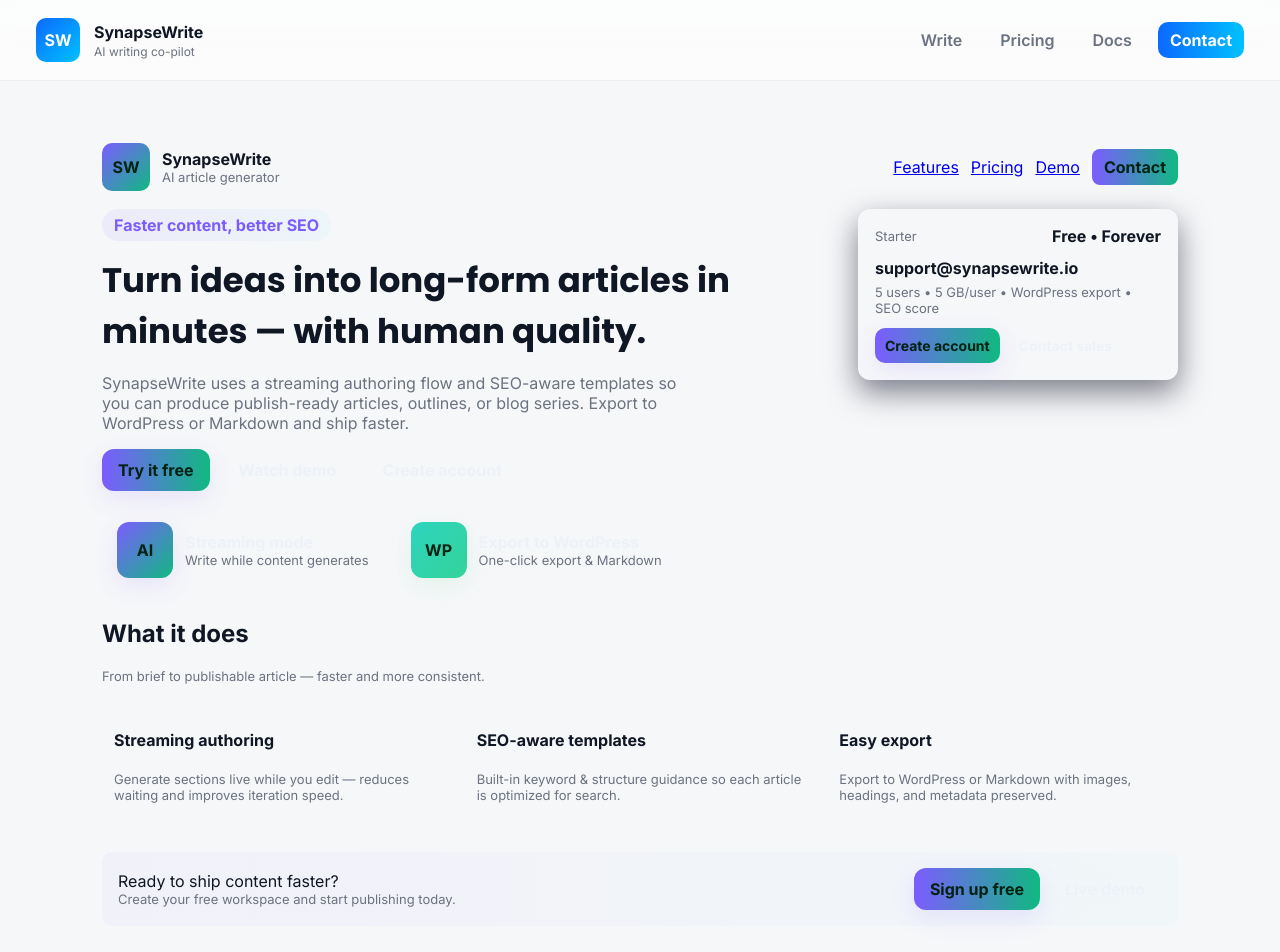
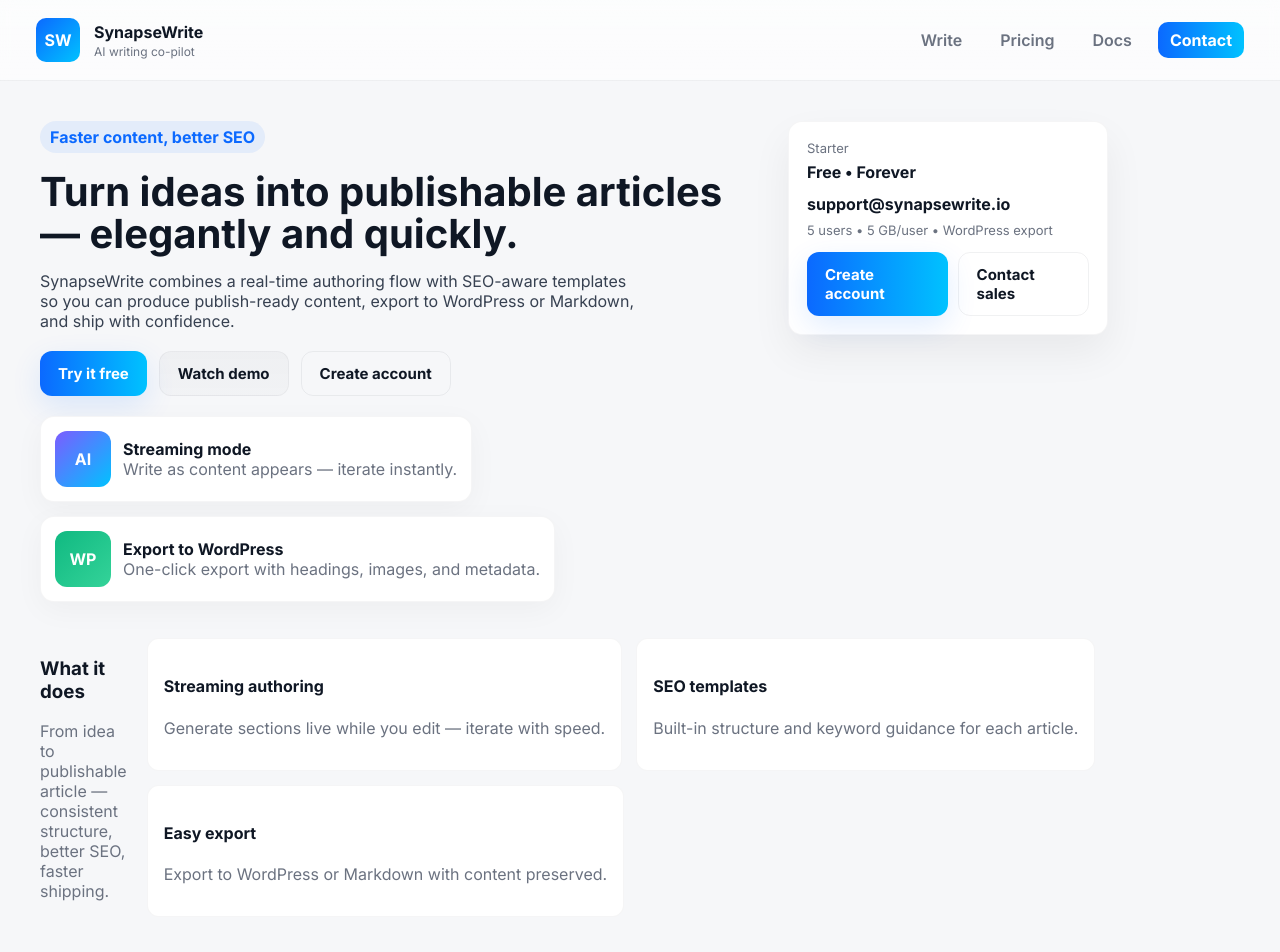
Before and after one commit to inpursuitsol/synapsewrite, a Next.js app: page / in a window 1280 px wide. Shown: the top 952 px of the page. Built offline with nearby package versions, Linux system fonts and the light colour scheme.

Commit message:
Update page.js

```diff
--- a/app/page.js
+++ b/app/page.js
@@ -1,202 +1,122 @@
-"use client";
-
-import React from "react";
-
+// app/page.js
 export default function Page() {
   return (
-    <div className="sw-root">
-      <header className="sw-header">
-        <div className="sw-brand">
-          <a href="/" className="sw-logo">SW</a>
-          <div>
-            <div className="sw-name">SynapseWrite</div>
-            <div className="sw-sub">AI article generator</div>
-          </div>
-        </div>
-
-        <nav className="sw-nav">
-          <a href="/generate" className="sw-link">Features</a>
-          <a href="/generate" className="sw-link">Pricing</a>
-          <a href="https://your-demo-link.example" className="sw-link" target="_blank" rel="noreferrer">Demo</a>
-          <a href="mailto:support@synapsewrite.io" className="sw-cta">Contact</a>
-        </nav>
-      </header>
-
-      <main className="sw-hero">
-        <div className="sw-hero-left">
-          <div className="sw-badge">Faster content, better SEO</div>
-          <h1 className="sw-h1">Turn ideas into long-form articles in minutes — with human quality.</h1>
-          <p className="sw-lead">
-            SynapseWrite uses a streaming authoring flow and SEO-aware templates so you can produce publish-ready articles,
-            outlines, or blog series. Export to WordPress or Markdown and ship faster.
+    <div className="hp-root">
+      <section className="hero">
+        <div className="hero-left">
+          <div className="kicker">Faster content, better SEO</div>
+          <h1 className="title">Turn ideas into publishable articles — elegantly and quickly.</h1>
+          <p className="lead">
+            SynapseWrite combines a real-time authoring flow with SEO-aware templates so you can produce publish-ready content,
+            export to WordPress or Markdown, and ship with confidence.
           </p>
 
-          <div className="sw-actions">
-            <a href="/generate" className="sw-btn primary">Try it free</a>
-            <a href="https://your-demo-link.example" className="sw-btn secondary" target="_blank" rel="noreferrer">Watch demo</a>
-            <a href="/generate" className="sw-btn outline">Create account</a>
+          <div className="ctas">
+            <a className="btn primary" href="/generate">Try it free</a>
+            <a className="btn secondary" href="https://your-demo-link.example" target="_blank" rel="noreferrer">Watch demo</a>
+            <a className="btn outline" href="/generate">Create account</a>
           </div>
 
-          <div className="sw-cards">
-            <div className="sw-card sw-card-ai" aria-hidden>
-              <div className="sw-card-icon">AI</div>
+          <div className="features">
+            <div className="feature-card ai">
+              <div className="icon">AI</div>
               <div>
-                <div className="sw-card-title">Streaming mode</div>
-                <div className="sw-muted">Write while content generates</div>
+                <div className="f-title">Streaming mode</div>
+                <div className="f-sub">Write as content appears — iterate instantly.</div>
               </div>
             </div>
 
-            <div className="sw-card sw-card-wp" aria-hidden>
-              <div className="sw-card-icon">WP</div>
+            <div className="feature-card wp">
+              <div className="icon">WP</div>
               <div>
-                <div className="sw-card-title">Export to WordPress</div>
-                <div className="sw-muted">One-click export & Markdown</div>
+                <div className="f-title">Export to WordPress</div>
+                <div className="f-sub">One-click export with headings, images, and metadata.</div>
               </div>
             </div>
           </div>
         </div>
 
-        <aside className="sw-panel">
-          <div className="sw-panel-top">
-            <div className="sw-small-muted">Starter</div>
-            <div className="sw-price">Free • Forever</div>
-          </div>
+        <aside className="hero-right">
+          <div className="pricing-card">
+            <div className="tier">Starter</div>
+            <div className="price">Free • Forever</div>
 
-          <div className="sw-panel-email">support@synapsewrite.io</div>
-          <div className="sw-small-muted">5 users • 5 GB/user • WordPress export • SEO score</div>
+            <div className="email">support@synapsewrite.io</div>
+            <div className="meta">5 users • 5 GB/user • WordPress export</div>
 
-          <div className="sw-panel-actions">
-            <a href="/generate" className="sw-btn primary small">Create account</a>
-            <a href="mailto:support@synapsewrite.io" className="sw-btn outline small">Contact sales</a>
+            <div className="pricing-actions">
+              <a className="btn primary small" href="/generate">Create account</a>
+              <a className="btn outline small" href="mailto:support@synapsewrite.io">Contact sales</a>
+            </div>
           </div>
         </aside>
-      </main>
+      </section>
 
-      <section id="features" className="sw-features">
-        <h2>What it does</h2>
-        <p className="sw-muted">From brief to publishable article — faster and more consistent.</p>
+      <section className="info-grid">
+        <div className="info">
+          <h3>What it does</h3>
+          <p className="muted">From idea to publishable article — consistent structure, better SEO, faster shipping.</p>
+        </div>
 
-        <div className="sw-grid">
-          <div className="sw-feature">
+        <div className="grid">
+          <div className="grid-card">
             <h4>Streaming authoring</h4>
-            <p className="sw-muted">Generate sections live while you edit — reduces waiting and improves iteration speed.</p>
+            <p className="muted">Generate sections live while you edit — iterate with speed.</p>
           </div>
-          <div className="sw-feature">
-            <h4>SEO-aware templates</h4>
-            <p className="sw-muted">Built-in keyword & structure guidance so each article is optimized for search.</p>
+          <div className="grid-card">
+            <h4>SEO templates</h4>
+            <p className="muted">Built-in structure and keyword guidance for each article.</p>
           </div>
-          <div className="sw-feature">
+          <div className="grid-card">
             <h4>Easy export</h4>
-            <p className="sw-muted">Export to WordPress or Markdown with images, headings, and metadata preserved.</p>
+            <p className="muted">Export to WordPress or Markdown with content preserved.</p>
           </div>
         </div>
       </section>
 
-      <section className="sw-cta-block">
-        <div>
-          <div className="sw-cta-title">Ready to ship content faster?</div>
-          <div className="sw-muted">Create your free workspace and start publishing today.</div>
-        </div>
+      <style>{`
+        /* homepage: Apple-like refined style */
+        .hp-root{padding:12px 0 80px}
+        .hero{display:flex;gap:28px;align-items:flex-start}
+        .hero-left{flex:1;max-width:720px}
+        .kicker{display:inline-block;background:rgba(11,105,255,0.08);color:#0b69ff;padding:6px 10px;border-radius:999px;font-weight:700;margin-bottom:12px}
+        .title{font-family:Inter,system-ui,-apple-system,Helvetica,Arial;font-size:40px;margin:6px 0 12px;line-height:1.05}
+        .lead{color:#374151;font-size:16px;max-width:60ch}
 
-        <div className="sw-cta-actions">
-          <a href="/generate" className="sw-btn primary">Sign up free</a>
-          <a href="https://your-demo-link.example" target="_blank" rel="noreferrer" className="sw-btn secondary">Live demo</a>
-        </div>
-      </section>
+        .ctas{display:flex;gap:12px;margin-top:20px;flex-wrap:wrap}
+        .btn{display:inline-flex;align-items:center;gap:10px;padding:12px 18px;border-radius:12px;text-decoration:none;font-weight:700;font-size:15px}
+        .btn.primary{background:linear-gradient(90deg,#0b69ff,#00c2ff);color:white;box-shadow:0 10px 30px rgba(11,105,255,0.12)}
+        .btn.secondary{background:linear-gradient(180deg,rgba(15,23,36,0.03),rgba(15,23,36,0.02));color:#0f1724;border:1px solid rgba(15,23,36,0.04)}
+        .btn.outline{background:transparent;border:1px solid rgba(15,23,36,0.06);color:#0f1724}
 
-      <footer className="sw-footer">
-        <div>
-          <div className="sw-title">SynapseWrite</div>
-          <div className="sw-muted">Made for creators — support@synapsewrite.io</div>
-        </div>
-        <div className="sw-muted">© 2025 SynapseWrite</div>
-      </footer>
+        .features{display:flex;gap:14px;margin-top:20px;flex-wrap:wrap}
+        .feature-card{display:flex;gap:12px;align-items:center;padding:14px;border-radius:14px;background:white;border:1px solid rgba(15,23,36,0.04);min-width:240px;box-shadow:0 8px 30px rgba(2,6,23,0.04)}
+        .feature-card .icon{width:56px;height:56px;border-radius:12px;display:grid;place-items:center;font-weight:800;color:white}
+        .feature-card.ai .icon{background:linear-gradient(135deg,#7c5cff,#00c2ff)}
+        .feature-card.wp .icon{background:linear-gradient(135deg,#10b981,#34d399)}
 
-      <style>{`
-        /* Refined UI: distinct buttons & feature cards */
-        @import url('https://fonts.googleapis.com/css2?family=Inter:wght@300;400;600;700&family=Poppins:wght@600;700&display=swap');
+        .f-title{font-weight:700}
+        .f-sub{color:#6b7280}
 
-        :root{
-          --bg:#06111a;
-          --muted:#93a0b8;
-          --accent-1:#7c5cff; /* purple */
-          --accent-2:#00d4ff; /* cyan */
-          --accent-3:#2dd4bf; /* teal for WP */
-          --accent-4:#34d399; /* green */
-          --white:#edf2f9;
-        }
-        *{box-sizing:border-box}
-        body{margin:0;background:linear-gradient(180deg,#071021,#04101a);font-family:Inter,system-ui,Arial;color:var(--white);-webkit-font-smoothing:antialiased}
-        .sw-root{max-width:1200px;margin:0 auto;padding:34px}
+        .hero-right{width:320px}
+        .pricing-card{background:white;padding:18px;border-radius:14px;border:1px solid rgba(15,23,36,0.04);box-shadow:0 18px 40px rgba(2,6,23,0.06)}
+        .tier{color:#6b7280;font-size:13px}
+        .price{font-weight:800;margin-top:6px}
+        .email{margin-top:12px;font-weight:700}
+        .meta{color:#6b7280;margin-top:8px;font-size:13px}
+        .pricing-actions{display:flex;gap:10px;margin-top:14px}
 
-        /* Header */
-        .sw-header{display:flex;justify-content:space-between;align-items:center;margin-bottom:18px}
-        .sw-brand{display:flex;gap:12px;align-items:center}
-        .sw-logo{width:48px;height:48px;border-radius:10px;display:grid;place-items:center;background:linear-gradient(135deg,var(--accent-1),var(--accent-2));color:#021;font-weight:800;text-decoration:none}
-        .sw-name{font-weight:700;font-size:16px}
-        .sw-sub{font-size:13px;color:var(--muted)}
+        .info-grid{margin-top:36px;display:flex;gap:20px;align-items:flex-start}
+        .info{flex:1}
+        .grid{display:flex;gap:14px;flex-wrap:wrap}
+        .grid-card{background:white;padding:16px;border-radius:12px;border:1px solid rgba(15,23,36,0.04);min-width:220px}
+        .muted{color:#6b7280}
 
-        .sw-nav{display:flex;gap:12px;align-items:center}
-        .sw-nav-link{color:var(--muted);text-decoration:none;padding:6px 10px;border-radius:8px}
-        .sw-cta{background:linear-gradient(90deg,var(--accent-1),var(--accent-2));color:#021;padding:8px 12px;border-radius:8px;text-decoration:none;font-weight:700}
-
-        /* Hero */
-        .sw-hero{display:flex;gap:28px;align-items:flex-start;margin-bottom:28px}
-        .sw-hero-left{flex:1}
-        .sw-badge{display:inline-block;padding:6px 12px;border-radius:999px;background:linear-gradient(90deg,rgba(124,92,255,0.08),rgba(0,212,255,0.04));color:var(--accent-1);font-weight:700}
-        .sw-h1{font-size:34px;margin:14px 0 10px;font-family:Poppins, Inter, sans-serif}
-        .sw-lead{color:var(--muted);max-width:60ch}
-
-        /* Buttons */
-        .sw-actions{display:flex;gap:12px;margin-top:16px;flex-wrap:wrap}
-        .sw-btn{display:inline-flex;align-items:center;gap:10px;padding:10px 16px;border-radius:12px;border:1px solid rgba(255,255,255,0.04);text-decoration:none;font-weight:700;cursor:pointer;transition:transform .15s ease,box-shadow .15s ease}
-        .sw-btn:hover{transform:translateY(-3px)}
-        .sw-btn:active{transform:translateY(-1px)}
-
-        .sw-btn.primary{background:linear-gradient(90deg,var(--accent-1),var(--accent-2));color:#021;border:none;box-shadow:0 8px 24px rgba(124,92,255,0.12)}
-        .sw-btn.secondary{background:linear-gradient(180deg, rgba(255,255,255,0.03), rgba(255,255,255,0.02));color:var(--white);border:1px solid rgba(255,255,255,0.04)}
-        .sw-btn.outline{background:transparent;color:var(--white);border:1px solid rgba(255,255,255,0.06);opacity:0.95}
-        .sw-btn.small{padding:8px 10px;border-radius:10px;font-size:14px}
-
-        /* Feature cards */
-        .sw-cards{display:flex;gap:12px;margin-top:18px;flex-wrap:wrap}
-        .sw-card{display:flex;gap:12px;align-items:center;padding:12px 14px;border-radius:12px;background:linear-gradient(180deg, rgba(255,255,255,0.02), rgba(255,255,255,0.01));border:1px solid rgba(255,255,255,0.03);transition:transform .18s ease,box-shadow .18s ease}
-        .sw-card:hover{transform:translateY(-6px);box-shadow:0 18px 40px rgba(2,6,23,0.6)}
-        .sw-card-icon{width:56px;height:56px;border-radius:12px;display:grid;place-items:center;font-weight:800;color:#021}
-
-        /* AI card style */
-        .sw-card-ai .sw-card-icon{background:linear-gradient(135deg,var(--accent-1),var(--accent-2));box-shadow:0 8px 24px rgba(124,92,255,0.12)}
-        .sw-card-ai .sw-card-title{color:var(--white)}
-
-        /* WP card style */
-        .sw-card-wp .sw-card-icon{background:linear-gradient(135deg,var(--accent-3),var(--accent-4));box-shadow:0 8px 24px rgba(34,197,94,0.09)}
-        .sw-card-wp .sw-card-title{color:var(--white)}
-
-        .sw-card-title{font-weight:700}
-        .sw-muted{color:var(--muted);font-size:13px}
-
-        /* Right panel */
-        .sw-panel{width:320px;min-width:260px;background:linear-gradient(180deg, rgba(255,255,255,0.01), rgba(255,255,255,0.01));padding:16px;border-radius:12px;border:1px solid rgba(255,255,255,0.03);box-shadow:0 12px 30px rgba(2,6,23,0.5)}
-        .sw-panel-top{display:flex;justify-content:space-between;align-items:center;margin-bottom:12px}
-        .sw-small-muted{color:var(--muted);font-size:13px}
-        .sw-price{font-weight:800}
-        .sw-panel-email{font-weight:700;margin-bottom:6px}
-        .sw-panel-actions{display:flex;gap:8px;margin-top:12px}
-
-        /* Features grid and footer */
-        .sw-features{margin-top:22px}
-        .sw-grid{display:flex;gap:12px;flex-wrap:wrap;margin-top:12px}
-        .sw-feature{flex:1;min-width:220px;background:rgba(255,255,255,0.02);padding:12px;border-radius:10px}
-        .sw-cta-block{display:flex;justify-content:space-between;align-items:center;padding:16px;border-radius:10px;margin-top:24px;background:linear-gradient(90deg,rgba(124,92,255,0.04),rgba(0,212,255,0.02))}
-        .sw-cta-actions{display:flex;gap:8px}
-
-        .sw-footer{display:flex;justify-content:space-between;align-items:center;margin-top:28px;border-top:1px solid rgba(255,255,255,0.02);padding-top:14px;color:var(--muted);font-size:13px}
-
-        @media (max-width:900px){
-          .sw-hero{flex-direction:column}
-          .sw-panel{width:100%}
-          .sw-nav{display:none}
-          .sw-cards{flex-direction:column}
+        @media (max-width:980px){
+          .hero{flex-direction:column}
+          .hero-right{width:100%}
+          .features{flex-direction:column}
+          .info-grid{flex-direction:column}
         }
       `}</style>
     </div>
```
